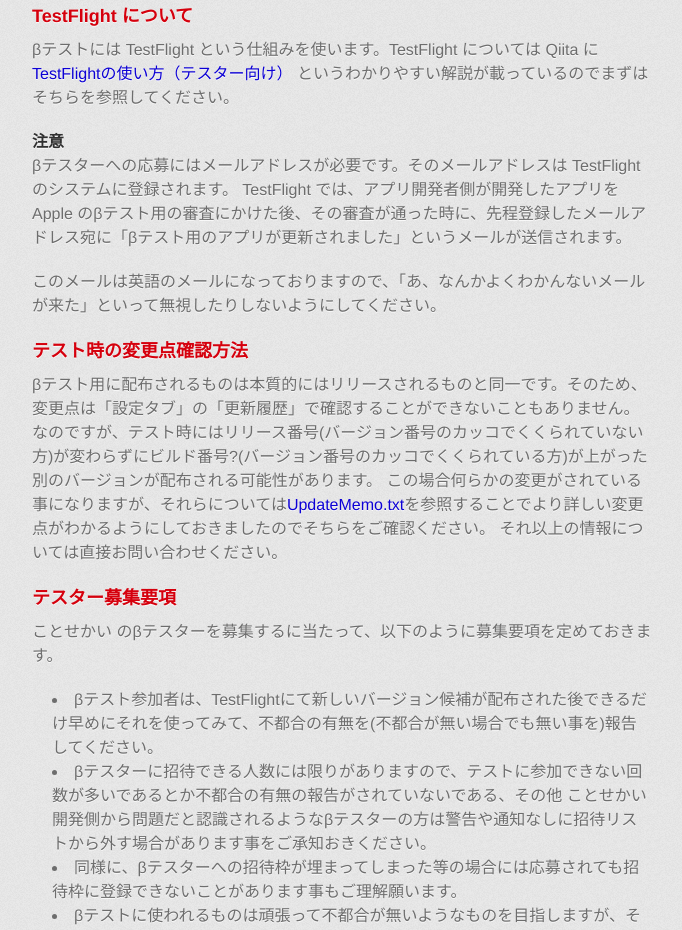
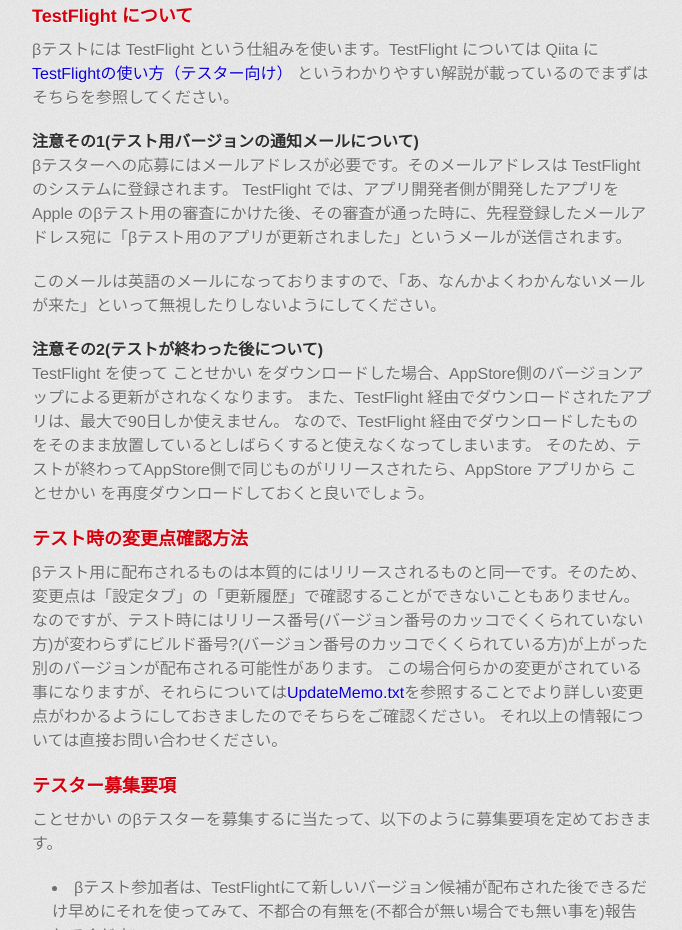
Before and after one commit to limura/NovelSpeaker, a plain HTML site: page TesterApplicationGuidelines.html in a window 1280 px wide. Shown: the part 1030-1960 px from the top of the page, without its empty margins (298-980 px from the left). Drawn offline with Linux system fonts and the light colour scheme; a web font is replaced by a local one.

Commit message:
TestFlight でのテストが終わった後についての注意書き(AppStore側からダウンロードしなおしておいたほうが良い)を追記。

```diff
--- a/TesterApplicationGuidelines.html
+++ b/TesterApplicationGuidelines.html
@@ -74,13 +74,20 @@
 <p>
 βテストには TestFlight という仕組みを使います。TestFlight については Qiita に <a href="https://qiita.com/itokjp/items/e76f404647c2849aba3c">TestFlightの使い方（テスター向け）</a> というわかりやすい解説が載っているのでまずはそちらを参照してください。
 </p>
-<h4>注意</h4>
+<h4>注意その1(テスト用バージョンの通知メールについて)</h4>
 <p>
 βテスターへの応募にはメールアドレスが必要です。そのメールアドレスは TestFlight のシステムに登録されます。
 TestFlight では、アプリ開発者側が開発したアプリを Apple のβテスト用の審査にかけた後、その審査が通った時に、先程登録したメールアドレス宛に「βテスト用のアプリが更新されました」というメールが送信されます。
 </p>
 <p>
 このメールは英語のメールになっておりますので、「あ、なんかよくわかんないメールが来た」といって無視したりしないようにしてください。
+</p>
+<h4>注意その2(テストが終わった後について)</h4>
+<p>
+TestFlight を使って ことせかい をダウンロードした場合、AppStore側のバージョンアップによる更新がされなくなります。
+また、TestFlight 経由でダウンロードされたアプリは、最大で90日しか使えません。
+なので、TestFlight 経由でダウンロードしたものをそのまま放置しているとしばらくすると使えなくなってしまいます。
+そのため、テストが終わってAppStore側で同じものがリリースされたら、AppStore アプリから ことせかい を再度ダウンロードしておくと良いでしょう。
 </p>
 
 <h3 id="Checklist">テスト時の変更点確認方法</h3>
```
